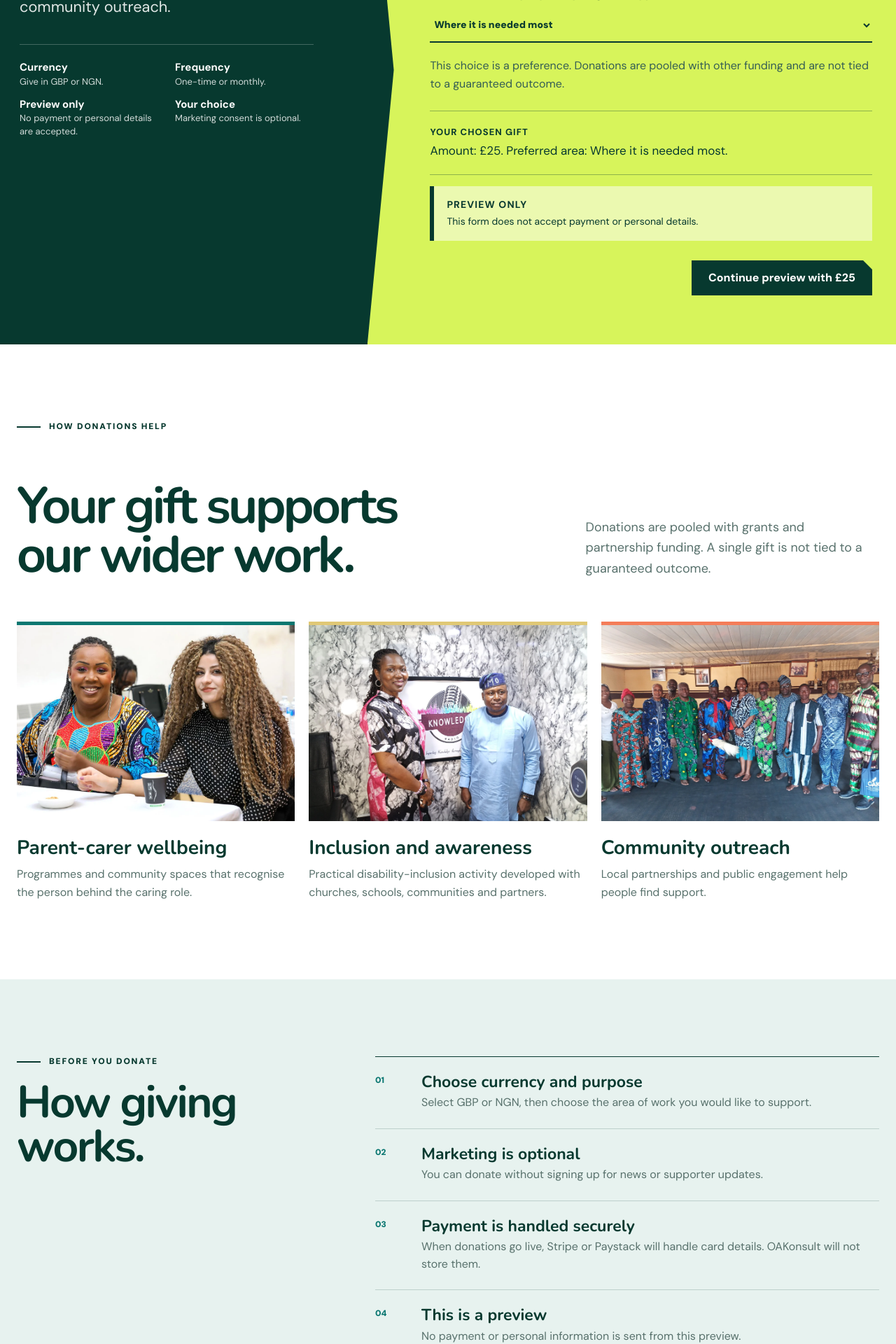
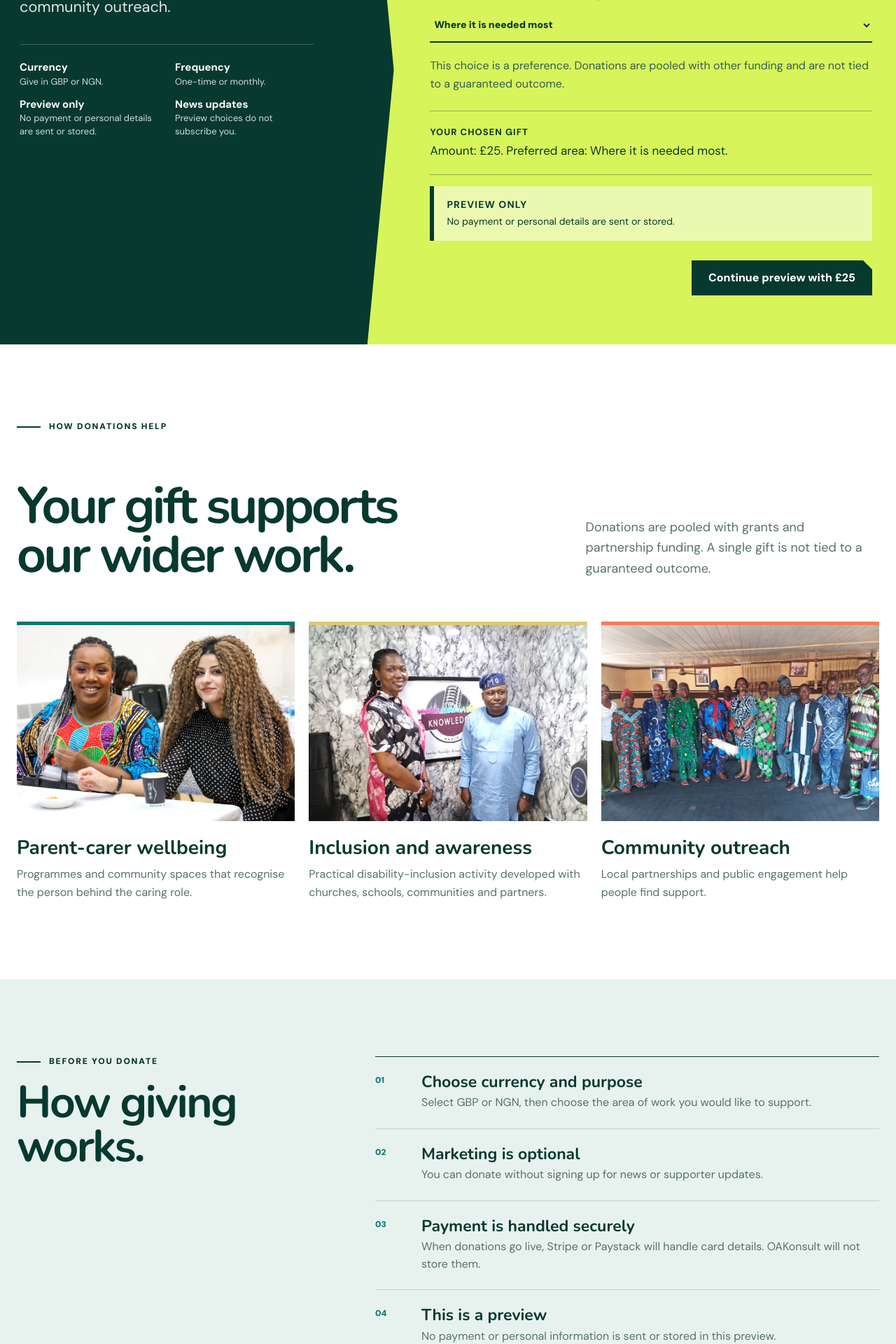
Before and after one commit to tobyjoe4life/oakonsult-website, a Next.js app: page /donate in a window 1280 px wide. Shown: the part 880-2800 px from the top of the page at 70% size. Built offline with nearby package versions, Linux system fonts and the light colour scheme.

Commit message:
Make donation preview limits explicit

```diff
--- a/src/app/donate/page.tsx
+++ b/src/app/donate/page.tsx
@@ -16,8 +16,8 @@ export default function Page() {
           <div className="donation-assurance">
             <div><strong>Currency</strong>Give in GBP or NGN.</div>
             <div><strong>Frequency</strong>One-time or monthly.</div>
-            <div><strong>Preview only</strong>No payment or personal details are accepted.</div>
-            <div><strong>Your choice</strong>Marketing consent is optional.</div>
+            <div><strong>Preview only</strong>No payment or personal details are sent or stored.</div>
+            <div><strong>News updates</strong>Preview choices do not subscribe you.</div>
           </div>
         </div>
         <div className="donation-form-stage" data-reveal>
@@ -53,7 +53,7 @@ export default function Page() {
           <div data-reveal><span>01</span><div><h3>Choose currency and purpose</h3><p>Select GBP or NGN, then choose the area of work you would like to support.</p></div></div>
           <div data-reveal><span>02</span><div><h3>Marketing is optional</h3><p>You can donate without signing up for news or supporter updates.</p></div></div>
           <div data-reveal><span>03</span><div><h3>Payment is handled securely</h3><p>When donations go live, Stripe or Paystack will handle card details. OAKonsult will not store them.</p></div></div>
-          <div data-reveal><span>04</span><div><h3>This is a preview</h3><p>No payment or personal information is sent from this preview.</p></div></div>
+          <div data-reveal><span>04</span><div><h3>This is a preview</h3><p>No payment or personal information is sent or stored in this preview.</p></div></div>
         </div>
       </section>
 
--- a/src/components/DonationForm.tsx
+++ b/src/components/DonationForm.tsx
@@ -92,7 +92,7 @@ export function DonationForm() {
     if (donationPreviewMode) {
       setBusy(false);
       setIsError(false);
-      setStatus("Preview complete. Nothing was sent and no payment was taken.");
+      setStatus("Preview complete. Nothing was sent or stored and no payment was taken.");
       return;
     }
 
@@ -189,7 +189,7 @@ export function DonationForm() {
           <p className="field-help">This choice is a preference. Donations are pooled with other funding and are not tied to a guaranteed outcome.</p>
 
           <p className="donation-impact-copy" aria-live="polite"><strong>Your chosen gift</strong>{impactCopy}</p>
-          {donationPreviewMode && <p className="staging-form-note"><strong>Preview only</strong>This form does not accept payment or personal details.</p>}
+          {donationPreviewMode && <p className="staging-form-note"><strong>Preview only</strong>No payment or personal details are sent or stored.</p>}
 
           <div className="step-actions end">
             <button className="button" type="button" onClick={() => continueTo(1)}>{donationPreviewMode ? "Continue preview with" : "Continue with"} {formattedAmount}{frequency === "monthly" ? " monthly" : ""}</button>
```
Also changed, not shown: 1 other file (tests, documents, lock files or other folders).
